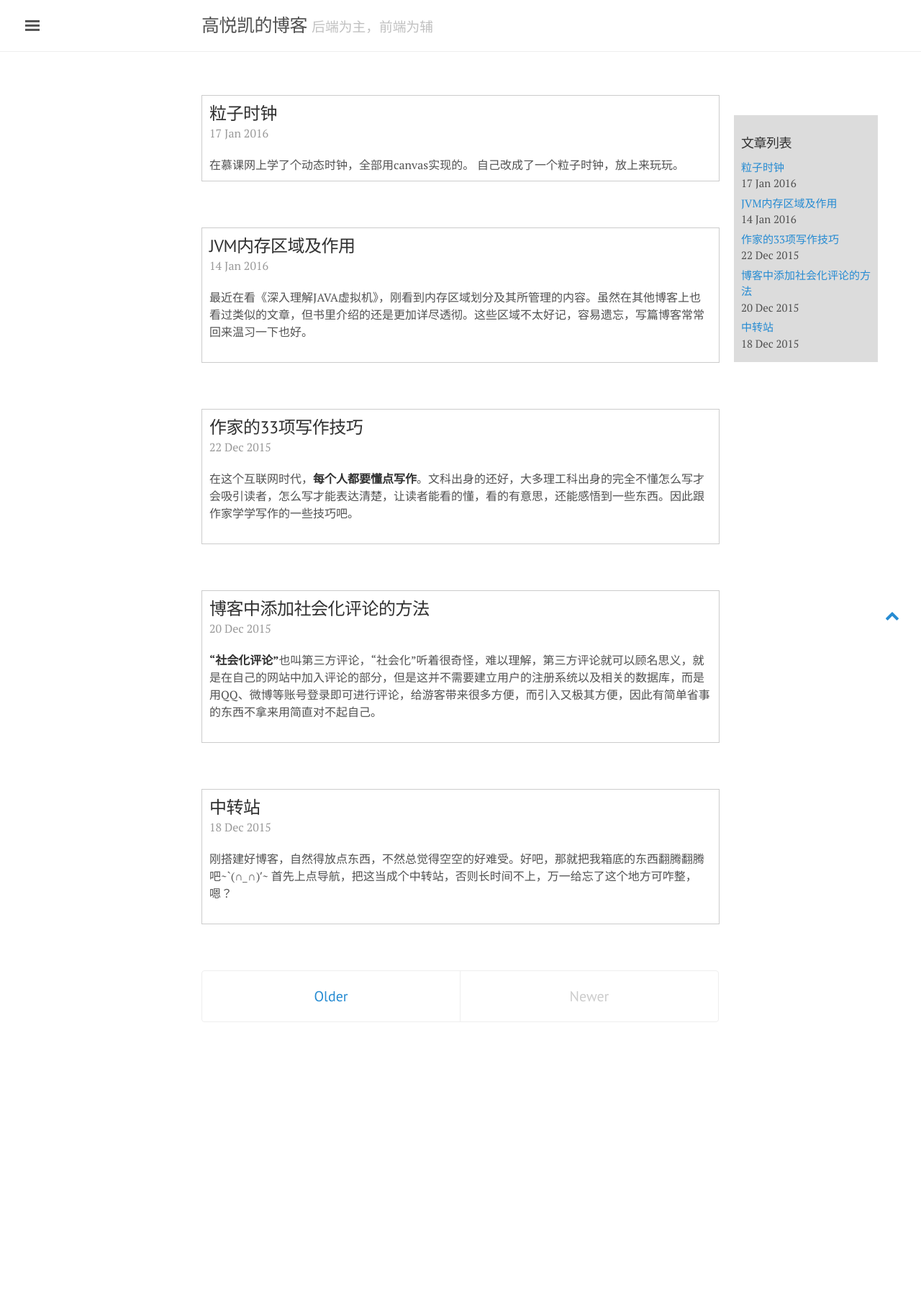
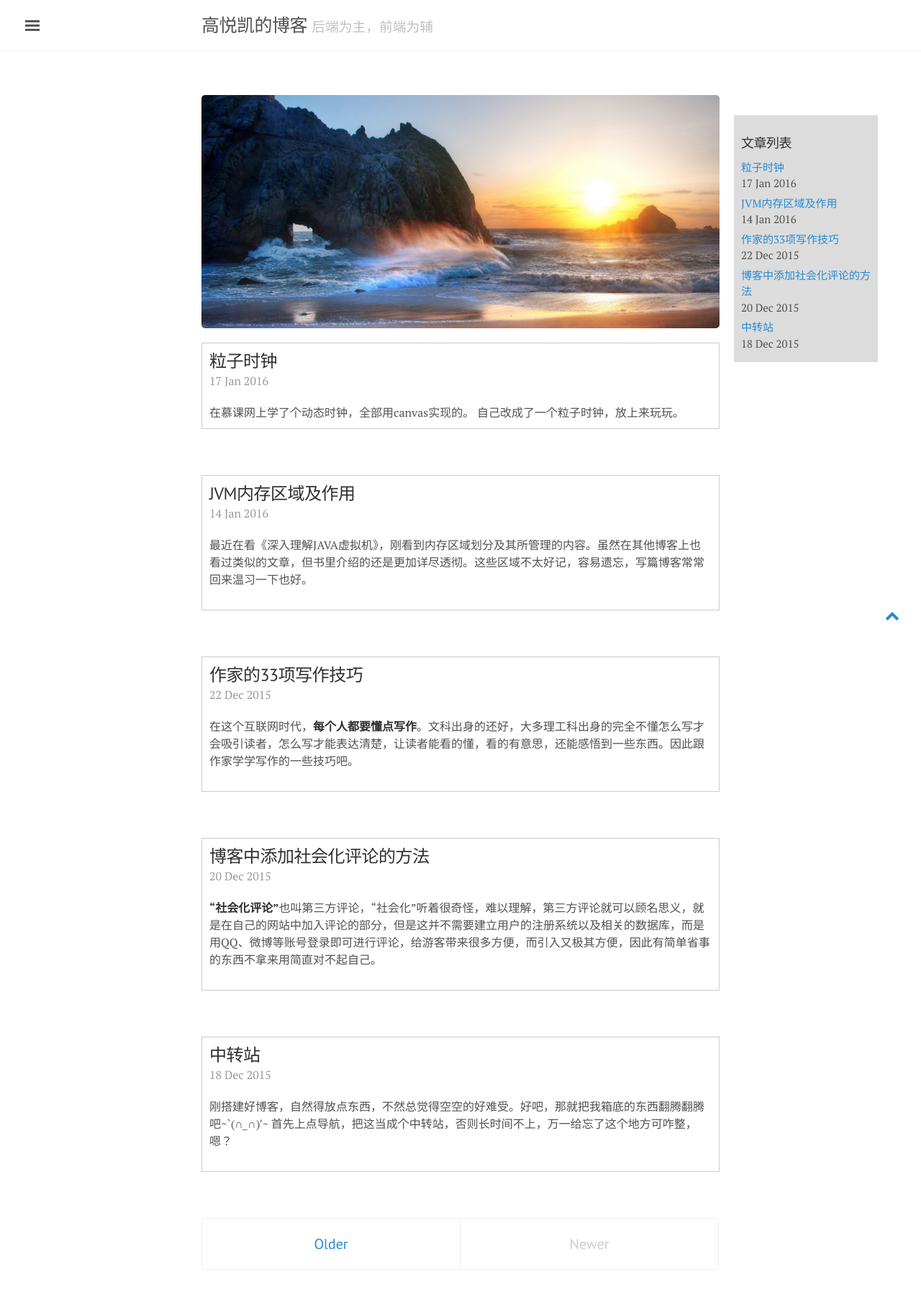
Before and after one commit to gyk6985432/myBlog, a Jekyll site: the page built from index.html, in a window 1280 px wide. Shown: the whole page at 72% size. Built offline with Jekyll 4.4.1, drawn with Linux system fonts in a browser that asks for light colours; nearby versions of some CDN libraries; the list of posts is cut into pages by our own code; comment, search, counter and statistics services are not loaded; before the commit the page ends 1480 px from its top, so only the background shows below that.

Commit message:
backgrond jpg

```diff
--- a/_posts/2016-1-17-canvas-clock.html
+++ b/_posts/2016-1-17-canvas-clock.html
@@ -318,7 +318,7 @@ function updateBalls(){
 
         if (balls[i].y >= WINDOW_HEIGHT-RADIUS) {
             balls[i].y=WINDOW_HEIGHT-RADIUS;
-           // balls[i].vy = -balls[i].vy*0.75;
+            //balls[i].vy = -balls[i].vy*0.75;
         };
         if (balls[i].vx==0) {
             balls[i].vx -= 5;
--- a/index.html
+++ b/index.html
@@ -2,6 +2,10 @@
 layout: default
 title: Home
 ---
+
+<div style="width:100%;">
+    <img src="/myBlog/images/background.jpg">
+</div>
 
 <div class="posts">
   {% for post in paginator.posts %}
```
Also changed, not shown: images/background.jpg (added).
